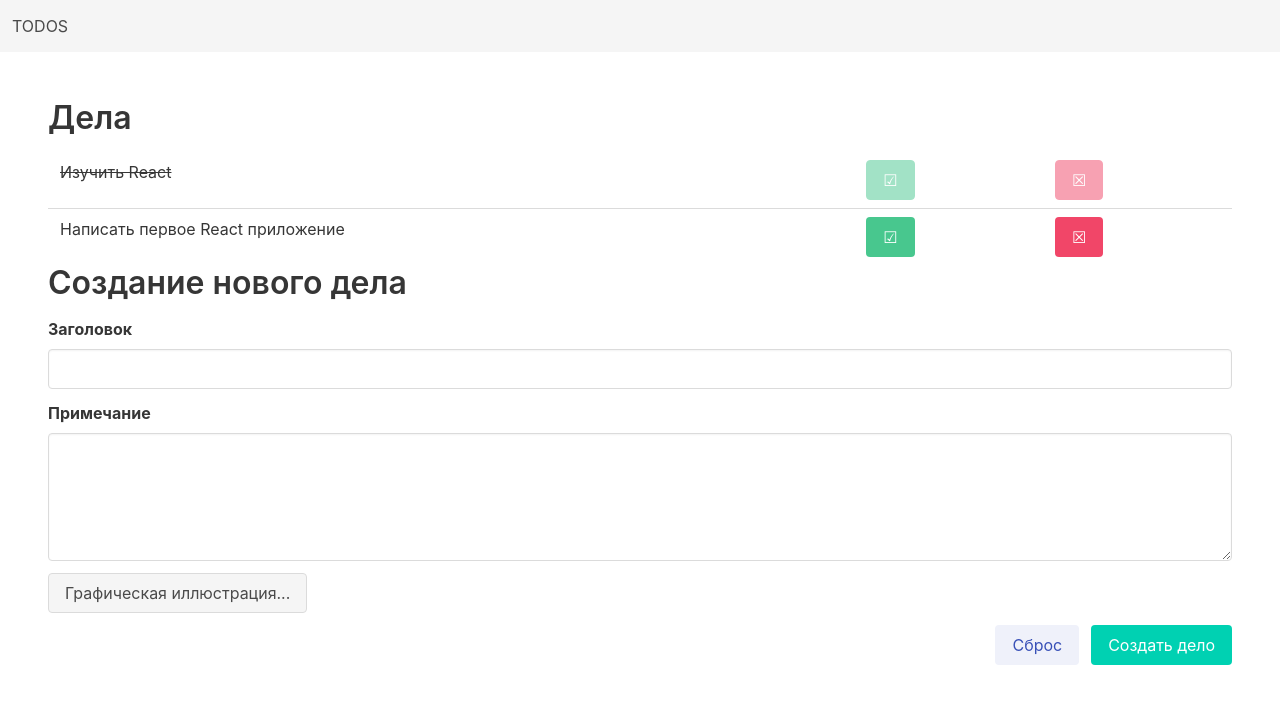
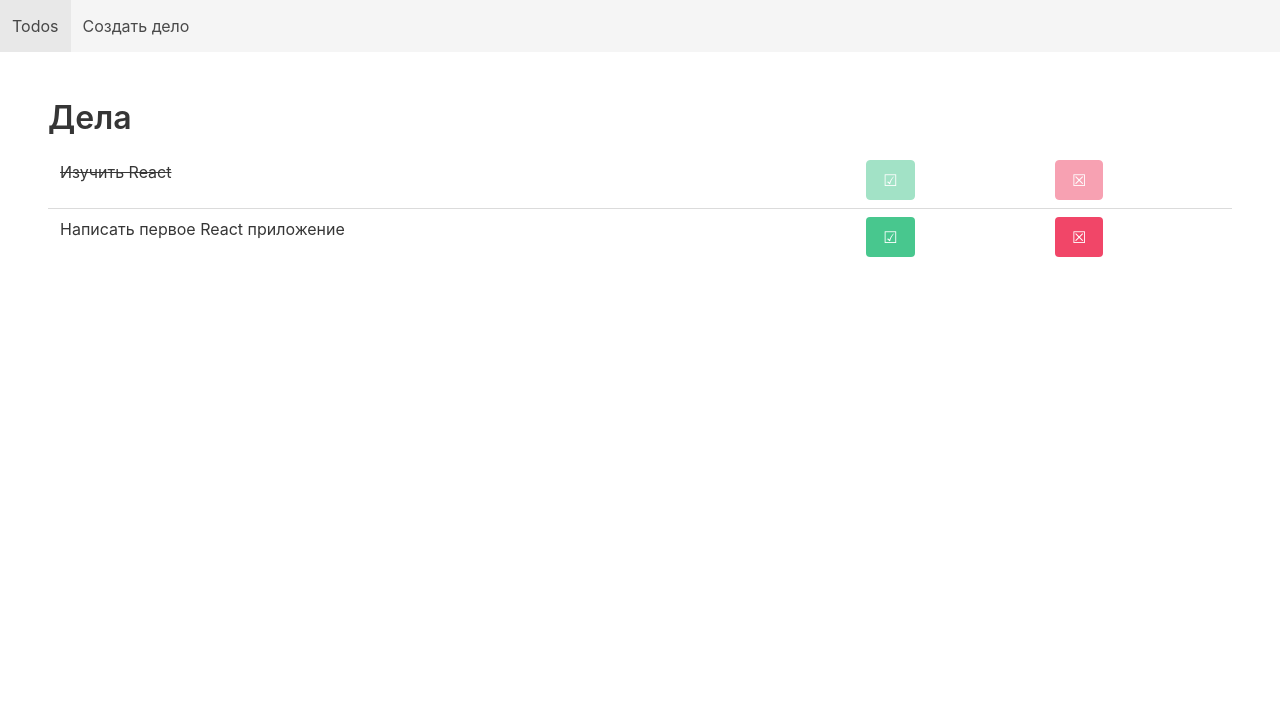
Before and after one commit to Giocatory/todos-new, a React (Create React App) app: page / in a window 1280 px wide. Shown: the top 704 px of the page. Built offline with nearby package versions, Linux system fonts and the light colour scheme.

Commit message:
page navigate

```diff
--- a/package.json
+++ b/package.json
@@ -9,6 +9,7 @@
     "bulma": "^0.9.4",
     "react": "^18.2.0",
     "react-dom": "^18.2.0",
+    "react-router-dom": "^6.11.1",
     "react-scripts": "5.0.1",
     "web-vitals": "^2.1.4"
   },
--- a/src/App.js
+++ b/src/App.js
@@ -1,6 +1,8 @@
 import React, {Component} from "react";
 import TodoList from "./TodoList";
 import TodoAdd from "./TodoAdd";
+// React Router
+import { Route, NavLink, HashRouter, Routes} from "react-router-dom";
 
 const date1 = new Date(2023, 5, 9, 23, 47);
 const date2 = new Date(2023, 5, 10, 0, 47);
@@ -58,21 +60,31 @@ export default class App extends Component {
         this.setState((state)=>({}));
     }
 
+    // isActive - хранит в себе true||false в зависимости, активна ли сейчас ссылка
     render() {
         return(
-            <>
+            <HashRouter>
                 <nav className="navbar is-light">
                     <div className="navbar-brand">
-                        <span className="navbar-item is-uppercase">
+                        <NavLink to="/" className={ ({isActive}) => 'navbar-item is-uppercase' + (isActive ? 'is-active' : '') }>
                             Todos
-                        </span>
+                        </NavLink>
+                    </div>
+                    <div className="navbar-menu">
+                        <div className="navbar-start">
+                            <NavLink to="/add" className={ ({isActive}) => 'navbar-item' + (isActive ? 'is-active' : '') }>
+                                Создать дело
+                            </NavLink>
+                        </div>
                     </div>
                 </nav>
                 <main className="content px-6 mt-6">
-                    <TodoList list={this.state.data} setDone={this.setDone} delete={this.delete}/>
-                    <TodoAdd add={this.add}/>
+                    <Routes>
+                        <Route path="/" element={<TodoList list={this.state.data} setDone={this.setDone} delete={this.delete} />} />
+                        <Route path="/add" element={<TodoAdd add={this.add} />} />
+                    </Routes>
                 </main>
-            </>
+            </HashRouter>
         )
     }
 }
```
Also changed, not shown: 1 other file (tests, documents, lock files or other folders).
